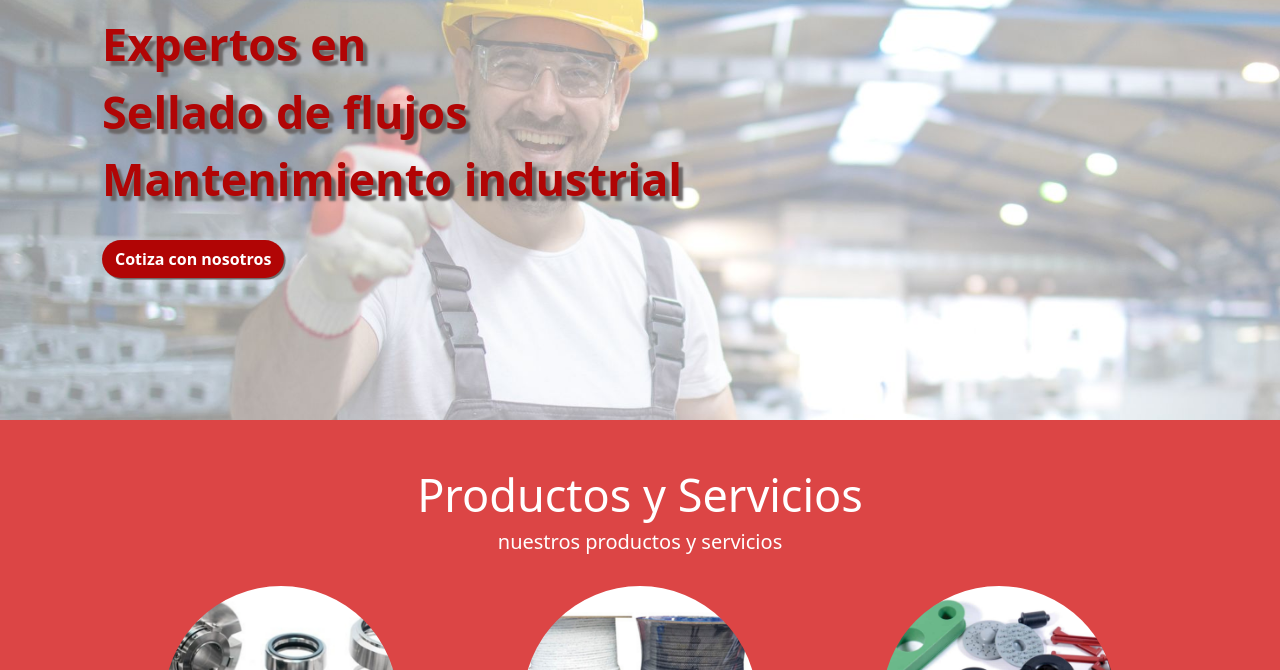
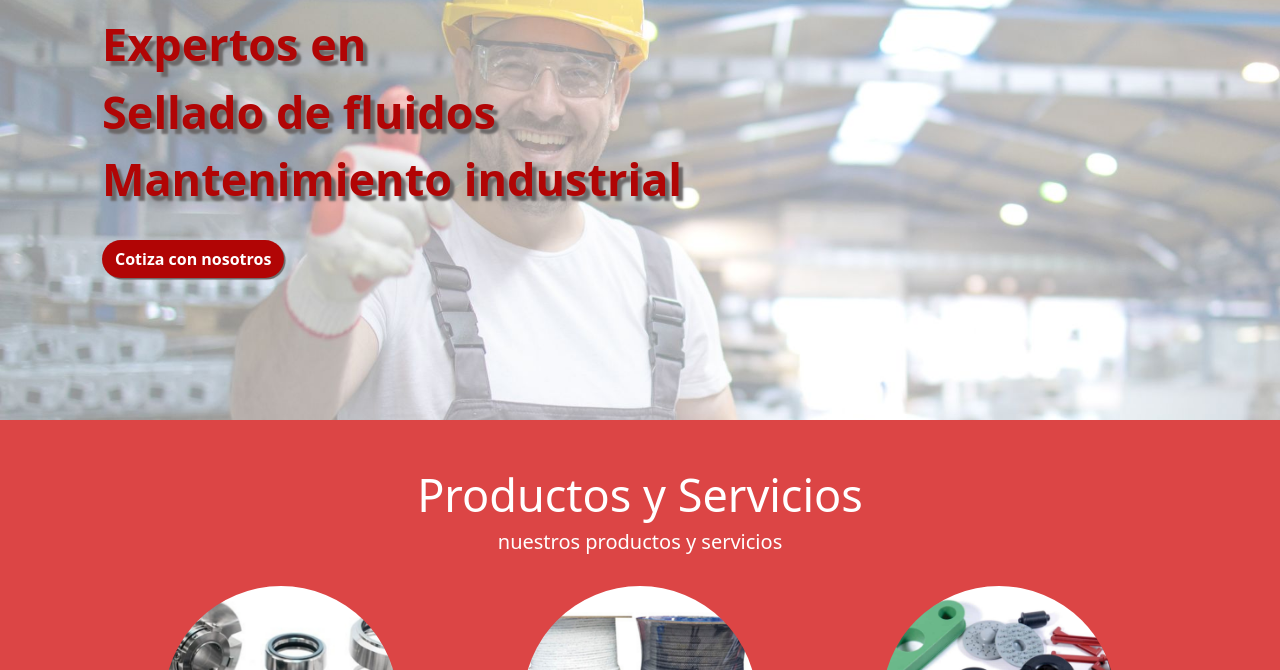
Before and after one commit to jand9402/jand9402.github.io, a plain HTML site: page index.html in a window 1280 px wide. Shown: the part 130-800 px from the top of the page. Drawn offline with nearby package versions, Linux system fonts and the light colour scheme.

Commit message:
correccion fluidos

```diff
--- a/index.html
+++ b/index.html
@@ -42,7 +42,7 @@
        </nav>
        <div class="container">
            <div class="titulo">
-              Expertos en <br>Sellado de flujos <br>Mantenimiento industrial<br>
+              Expertos en <br>Sellado de fluidos <br>Mantenimiento industrial<br>
               <button class="btn mt-3">Cotiza con nosotros</button>
            </div>
        </div>
```
